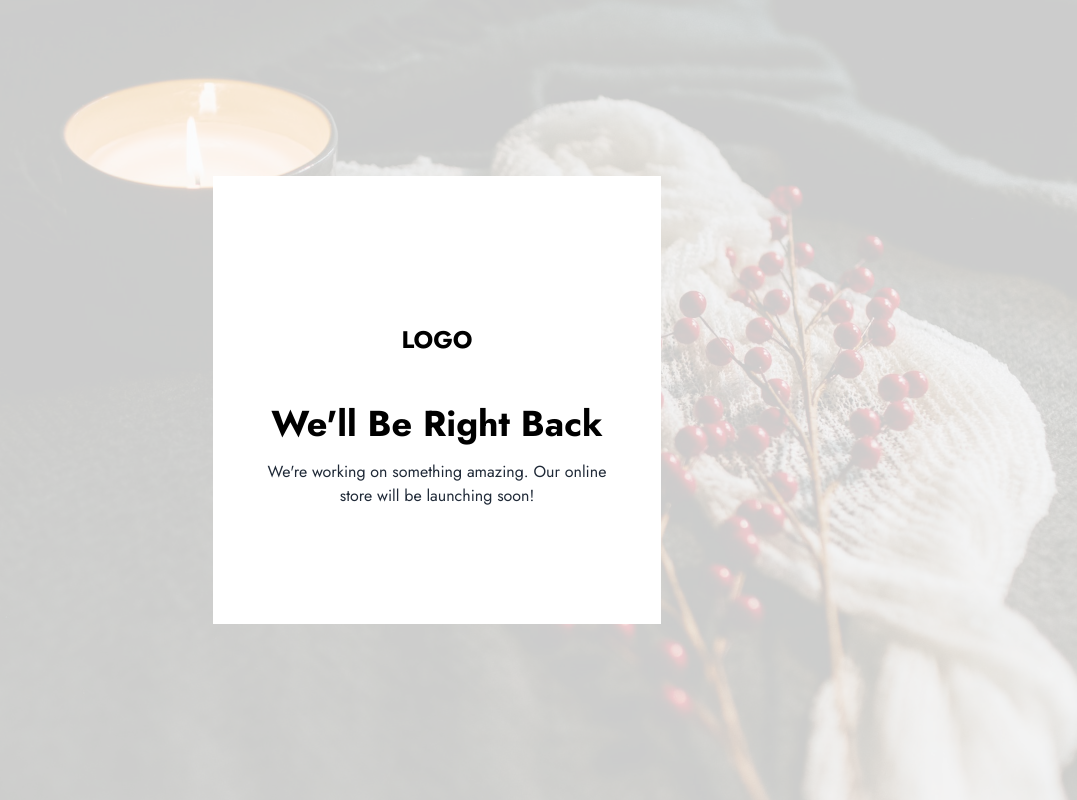
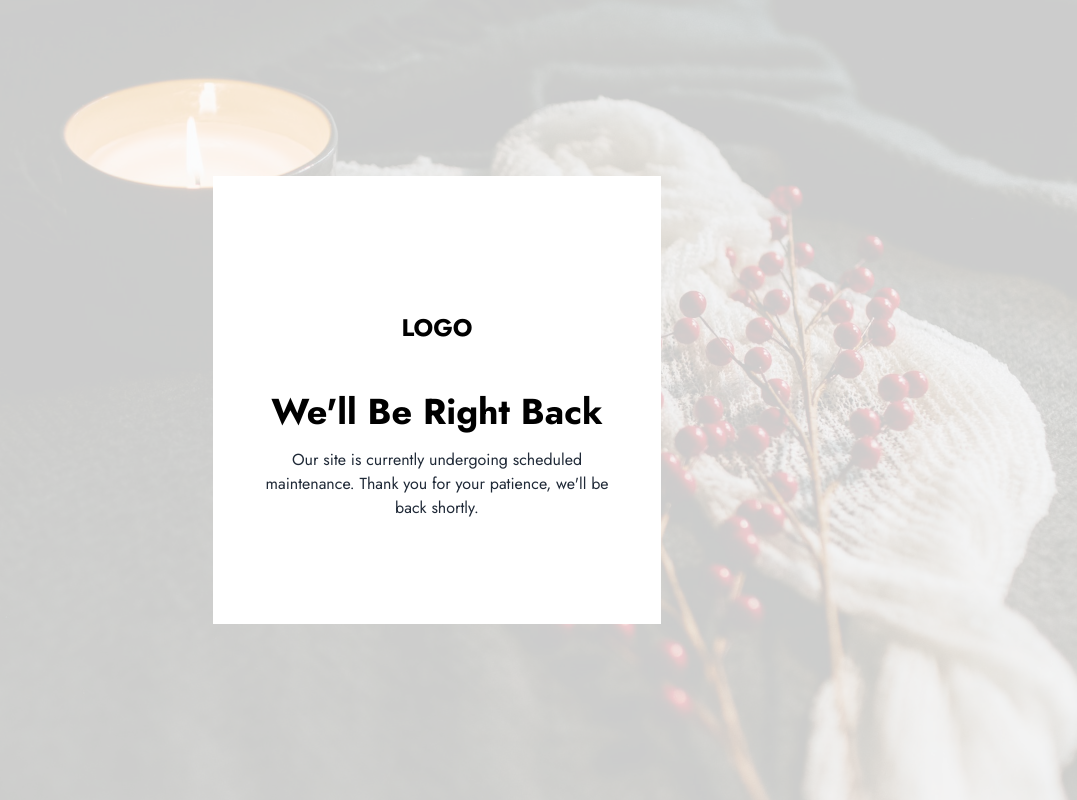
Before and after one commit to TheOffice1045/starsandscents, a Next.js app: page /coming-soon in a window 1280 px wide. Shown: the whole page, without its empty margins (203-1280 px from the left). Built offline with nearby package versions, Linux system fonts and the light colour scheme; no server answers; the database is empty.

Commit message:
Update coming-soon page to maintenance message
Co-Authored-By: Claude Sonnet 5.5 <noreply@anthropic.com>

```diff
--- a/app/coming-soon/page.tsx
+++ b/app/coming-soon/page.tsx
@@ -43,10 +43,10 @@ export default async function ComingSoonPage() {
           )}
         </div>
 
-        <h1 className="text-3xl md:text-4xl font-bold mb-4 text-black">We&apos;ll Be Right Back </h1>
+        <h1 className="text-3xl md:text-4xl font-bold mb-4 text-black">We&apos;ll Be Right Back</h1>
 
         <p className="text-gray-800">
-          We&apos;re working on something amazing. Our online store will be launching soon!
+          Our site is currently undergoing scheduled maintenance. Thank you for your patience, we&apos;ll be back shortly.
         </p>
 
       </div>
```
